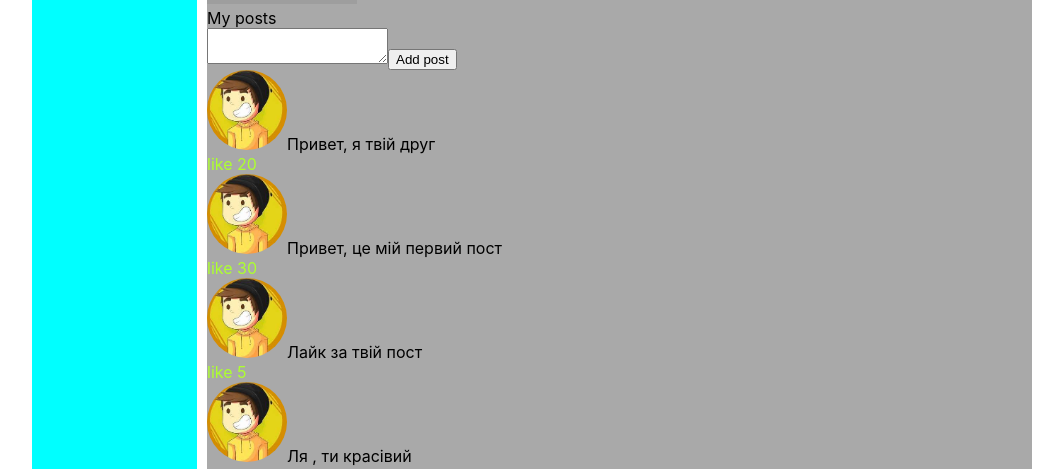
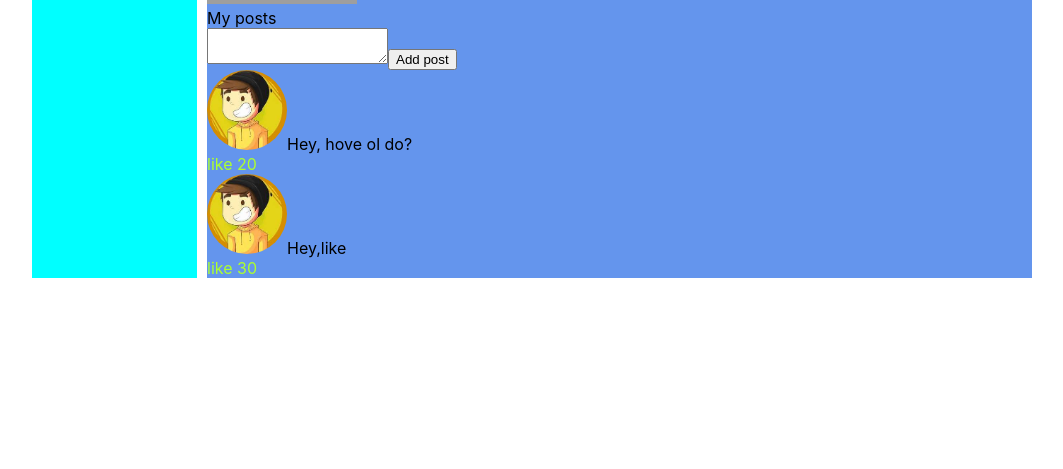
Before and after one commit to MelnychukM/Social_network, a React (Create React App) app: page / in a window 1280 px wide. Shown: the part 483-952 px from the top of the page, without its empty margins (108-1171 px from the left). After the commit the page ends 800 px from the top, so only its background shows below. Built offline with nearby package versions, Linux system fonts and the light colour scheme; grey boxes are pictures that could not be loaded.

Commit message:
lesson 18 - Dialogs

```diff
--- a/src/App.css
+++ b/src/App.css
@@ -11,3 +11,8 @@
     grid-template-columns: 2fr 10fr;
     grid-gap: 10px;
 }
+
+.app-wrapper-content {
+   grid-areas: c;
+  background-color: cornflowerblue;
+}
--- a/src/App.js
+++ b/src/App.js
@@ -3,17 +3,18 @@ import './App.css';
 import Header from "./components/Header/Header";
 import Navbar from "./components/Navbar/Navbar";
 import Profile from "./components/Profile/Profile";
-
+import Dialogs from "./components/Dialogs/dialogs";
 
 
 const App = () => {
     return (
         <div className="app-wrapper">
-            <Header />
-            <Navbar />
+            <Header/>
+            <Navbar/>
+            <div className="app-wrapper-content">
+            {/*<Dialogs/>*/}
             <Profile />
-
-
+            </div>
         </div>
     );
 }
--- /dev/null
+++ b/src/components/Dialogs/dialogs.jsx
@@ -0,0 +1,13 @@
+import React from "react";
+import s from "./Dialogs.module.css"
+
+const Dialogs = (props) => {
+    return (
+        <div>
+            Dialogs
+        </div>
+    )
+
+}
+
+export default Dialogs;
--- a/src/components/Profile/MyPosts/MyPosts.jsx
+++ b/src/components/Profile/MyPosts/MyPosts.jsx
@@ -11,13 +11,8 @@ const MyPosts = () => {
                 <button>Add post</button>
             </div>
             <div className={s.posts}>
-                    <Post message="Привет, я твій друг" numberLike="20"/>
-                    <Post message="Привет, це мій первий пост" numberLike="30"/>
-                    <Post message="Лайк за твій пост" numberLike="5"/>
-                    <Post message="Ля , ти красівий" numberLike="10"/>
-
-
-
+                <Post message="Hey, hove ol do?" numberLike="20"/>
+                <Post message="Hey,like " numberLike="30"/>
             </div>
 
         </div>
--- a/src/components/Profile/MyPosts/post/Post.module.css
+++ b/src/components/Profile/MyPosts/post/Post.module.css
@@ -1,12 +1,14 @@
 
 .item {
-    color:black;
+    color: black;
 }
+
 .item img {
     height: 80px;
     width: 80px;
     border-radius: 50px;
 }
+
 .like {
     color: greenyellow;
 }
--- a/src/components/Profile/Profile.jsx
+++ b/src/components/Profile/Profile.jsx
@@ -4,7 +4,7 @@ import MyPosts from "./MyPosts/MyPosts";
 
 const Profile = () => {
     return (
-        <div className={s.content}>
+        <div>
             <div>
                 <img className={s.imgContent}
                      src="https://i.pinimg.com/originals/66/ce/ed/66ceed7ad75c94867c24d8601bf28b4c.jpg"
@@ -17,7 +17,7 @@ const Profile = () => {
                      alt=""/>
             </div>
             <div>
-                <MyPosts />
+                <MyPosts/>
 
 
             </div>
--- a/src/components/Profile/Profile.module.css
+++ b/src/components/Profile/Profile.module.css
@@ -1,6 +1,6 @@
 .content {
     grid-area: c;
-    background-color:darkgray;
+    background-color: darkgray;
 }
 
 .imgContent {
```
Also changed, not shown: src/components/Profile/MyPosts/post/Post.jsx (+2 -2 lines), src/components/Dialogs/Dialogs.module.css (added). Lines whose indentation alone changed are shown as unchanged.
